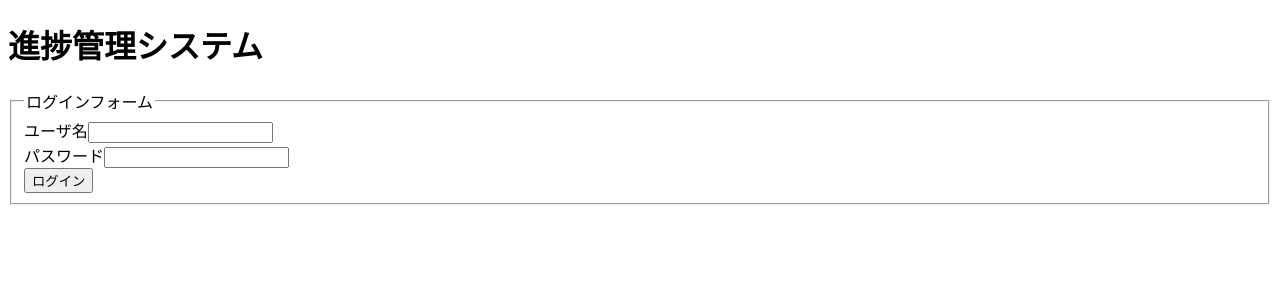
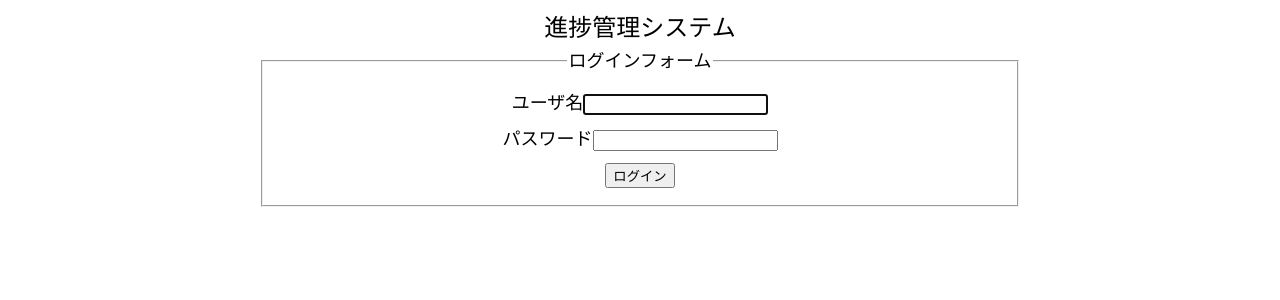
Before and after one commit to nabla-zero-develop/miyagi-archive-shinchoku, a PHP site: page /login.php in a window 1280 px wide. Shown: the top 300 px of the page. Run offline with PHP 8.4, Linux system fonts and the light colour scheme; data that the repository does not hold is empty.

Commit message:
ログイン画面のスタイルを調整

```diff
--- /dev/null
+++ b/shinchoku/css/login.css
@@ -0,0 +1,16 @@
+div[data-title] {
+    text-align: center;
+    font-size: x-large;
+}
+
+fieldset {
+    text-align: center;
+    font-size: large;
+    line-height: 2.0em;
+    margin-left: 20%;
+    margin-right: 20%;
+}
+
+fieldset > div {
+    color: red;
+}
--- a/shinchoku/login.php
+++ b/shinchoku/login.php
@@ -61,11 +61,18 @@ $viewUserId = htmlspecialchars($_POST["username"], ENT_QUOTES);
 <!DOCTYPE html>
 <html lang="ja">
 <head>
+<link rel="stylesheet" href="css/login.css" />
+<script>
+// IE8ではautofocus属性が使用できないため、JavaScriptでフォーカスをあてる
+window.onload = function () {
+    document.getElementById("username").focus();
+}
+</script>
 <meta charset="UTF-8">
 <title>進捗管理システムログイン</title>
 </head>
 <body>
-<h1>進捗管理システム</h1>
+<div data-title>進捗管理システム</div>
 <form action="<?php print($_SERVER['PHP_SELF']) ?>" method="POST">
     <fieldset>
         <legend>ログインフォーム</legend>
```
